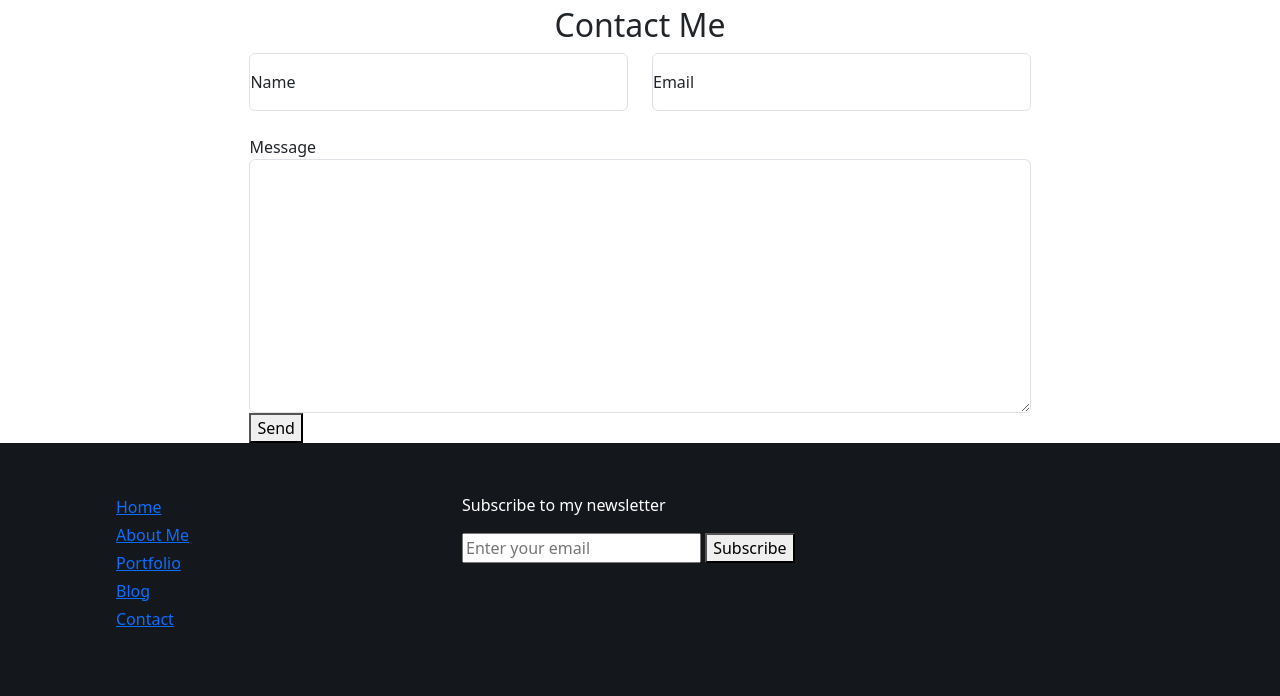
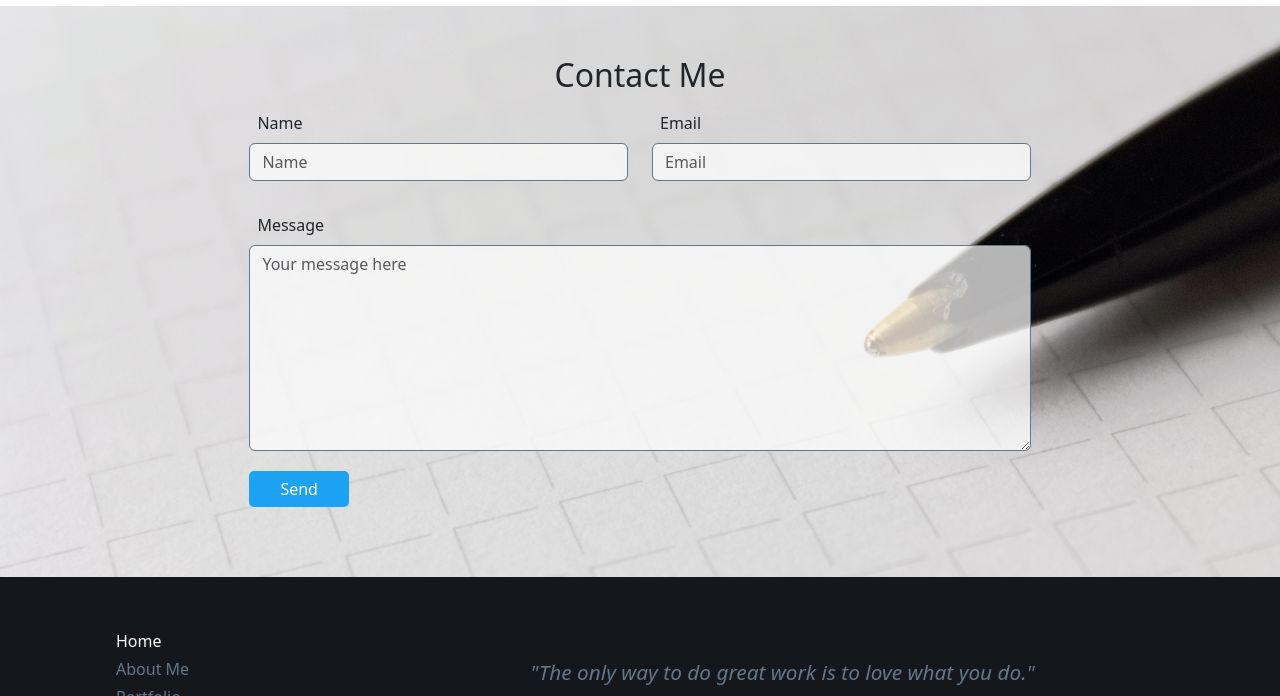
Before and after one commit to Emin-Abdurahmanov/Emin-Abdurahmanov, a website: page index.html in a window 1280 px wide. Shown: the part 719-1415 px from the top of the page. Drawn offline with nearby package versions, Linux system fonts and the light colour scheme.

Commit message:
Just another day

```diff
--- a/index.html
+++ b/index.html
@@ -84,25 +84,26 @@
                 </article>
             </div>
         </section>
-        <section>
+        <section class="contact">
             <h2 class="title">Contact Me</h2>
             <div class="container">
+
                     <form class="contact-form" action="contact.php" method="post">
                             <div class="row mb-4">
-                                <div class="form-group form-floating col-6">
-                                    <input type="text" class="form-control" name="name" id="floatingName" placeholder="Name">
-                                    <label for="floatingName" for="floatingInput">Name</label>
+                                <div class="form-group col-12 col-sm-6">
+                                    <label class="p-2" for="name">Name </label>
+                                    <input type="text" class="form-control" name="name" id="name" placeholder="Name">
                                 </div>
-                                <div class="form-group form-floating col-6">
-                                    <input type="email" class="form-control" name="email" id="floatingEmail" placeholder="Email">
-                                    <label for="floatingEmail">Email</label>
+                                <div class="form-group col-12 col-sm-6">
+                                    <label class="p-2" for="email">Email </label>
+                                    <input type="email" class="form-control" name="email" id="email" placeholder="Email">
                                 </div>
                             </div>
                                 <div class="form-group  col-12">
-                                    <label for="message">Message</label>
-                                    <textarea name="message" class="form-control" id="message" cols="30" rows="10"></textarea>
+                                    <label class="p-2" for="message">Message </label>
+                                    <textarea name="message" class="form-control" id="message" cols="30" rows="8" placeholder="Your message here"></textarea>
                                 </div>
-                            <button type="submit">Send</button>
+                            <button class="btn" type="submit">Send</button>
                     </form>
             </div>
 
@@ -112,21 +113,24 @@
     <footer>
         <div class="container">
             <div class="row">
-                <div class="col-12 col-sm-4">
-                    <ul>
-                        <li><a href="#">Home</a></li>
+                <div class="col-12 col-sm-3">
+                    <ul class="pages">
+                        <li><a class="active" href="#">Home</a></li>
                         <li><a href="#">About Me</a></li>
                         <li><a href="#">Portfolio</a></li>
                         <li><a href="#">Blog</a></li>
                         <li><a href="#">Contact</a></li>
                     </ul>
                 </div>
-                <div class="col-12 col-sm-8">
-                    <p>Subscribe to my newsletter</p>
-                    <form action="subscribe.php" method="post">
-                        <input type="email" name="email" id="email" placeholder="Enter your email">
-                        <button type="submit">Subscribe</button>
-                    </form>
+                <div class="col-12 col-sm-9 quote-wrapper">
+
+                    <div class="quote">
+                        <blockquote class="quote-content">
+                            "The only way to do great work is to love what you do."
+                        </blockquote>
+                        <p class="quote-author">- Steve Jobs</p>
+                    </div>
+
                 </div>
                 <div class="col-12">
                     <ul class="socials-list">
--- a/styles.css
+++ b/styles.css
@@ -57,9 +57,35 @@ h1{
 }
 
 /* CONTACT FORM */
+.contact{
+    padding: 50px;
+    background-image: url('img/pen.png');
+    background-size: cover;
+
+}
 .contact-form{
     width: 70%;
     margin: 0 auto;
+}
+.contact-form button{
+    background-color: #1da1f3;
+    color: white;
+    margin: 20px 0px;
+    padding: 5px 30px;
+    border-radius: 5px;
+    cursor: pointer;
+}
+.contact-form button:hover{
+    /* background-color: #0e6eb8; */
+    outline: 1px solid #1da1f3;
+    color: #1da1f3;
+}
+.form-control{
+    border: 1px solid #657787;
+    background-color: rgba(255, 255, 255, 0.7);
+}
+.form-control:focus{
+   box-shadow: none;
 }
 
 /* FOOTER */
@@ -71,6 +97,30 @@ footer{
     background-color: #14171c;
     color: white;
 }
+
+.pages a{
+    color:#657787;
+    text-decoration: none;
+}
+.pages a:hover{
+    color: #1da1f3;
+}
+.pages .active{
+    color: #ffffff;
+}
+.quote-wrapper{
+    display: flex;
+    justify-content: center;
+    align-items: center;
+    margin: auto 0px;
+    font-size: 1.3rem;
+    font-style: italic;
+    color: #657787;
+}
+.quote * {
+    display: block;
+    text-align: right;
+}
 footer ul{
     list-style: none;
 }
@@ -81,10 +131,15 @@ footer ul li{
     margin: 50px 0px;
     display: flex;
     justify-content: center;
+    width: 100%;
+    min-width: fit-content;
 }
 .socials-list li{
     display: inline-block;
     margin: 0px 10px;
+}
+.socials-list li:hover a{
+    color:#1da1f3;
 }
  .socials-list a{
     color: white;
@@ -96,3 +151,16 @@ footer ul li{
     justify-content: center;
     align-items: center;
 }
+
+/* MEDIA QUERIES */
+
+@media (max-width: 768px) {
+    /* Your CSS code for mobile devices */
+.contact-form{
+    width: 100%;
+}
+}
+
+@media (min-width: 769px) and (max-width: 1024px) { /* Your CSS code for tablets */ }
+
+@media (min-width: 1025px) { /* Your CSS code for desktops */ }
```
Also changed, not shown: img/pen.png (added).
